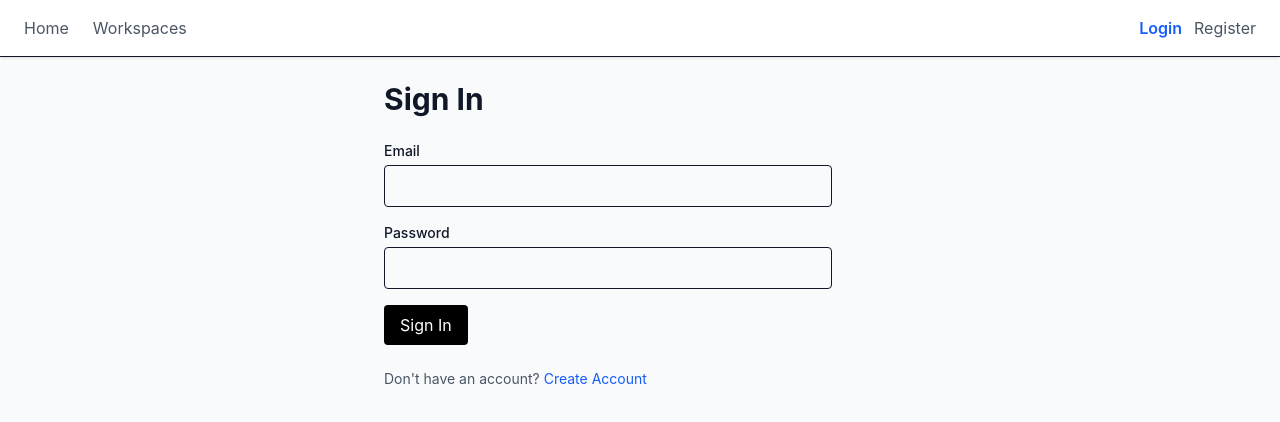
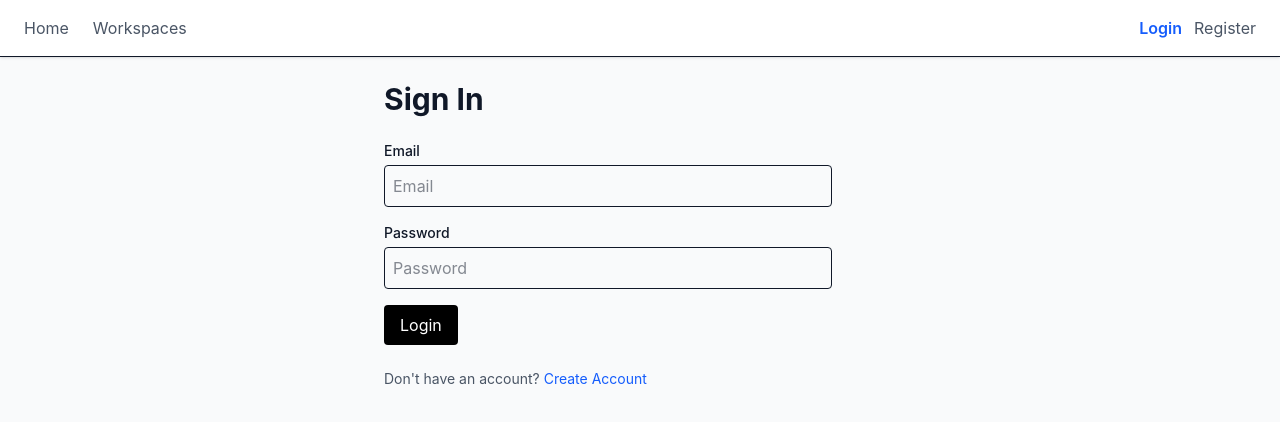
Before and after one commit to Musawer-Afzal/ai-knowledge-workspace, a React app in the folder frontend/: page /login in a window 1280 px wide. Shown: the top 422 px of the page. Built offline with nearby package versions, Linux system fonts and the light colour scheme; the HTML template or start-up script is replaced by a standard one.

Commit message:
Added placeholder for playwright tests

```diff
--- a/frontend/src/components/auth/LoginForm.jsx
+++ b/frontend/src/components/auth/LoginForm.jsx
@@ -43,7 +43,7 @@ export default function LoginForm({ onLogin }) {
                 </label>
 
                 <input
-                    id="email"
+                    placeholder="Email"
                     type="email"
                     {...register("email")}
                     className="mt-1 w-full rounded border p-2 focus:ring-2 focus:ring-blue-500"
@@ -65,7 +65,7 @@ export default function LoginForm({ onLogin }) {
                 </label>
 
                 <input
-                    id="password"
+                    placeholder="Password"
                     type="password"
                     {...register("password")}
                     className="mt-1 w-full rounded border p-2 focus:ring-2 focus:ring-blue-500"
@@ -83,7 +83,7 @@ export default function LoginForm({ onLogin }) {
                 disabled={isSubmitting}
                 className="rounded bg-black px-4 py-2 text-white disabled:opacity-50"
             >
-                {isSubmitting ? "Signing In..." : "Sign In"}
+                {isSubmitting ? "Logging In..." : "Login"}
             </button>
         </form>
     );
--- a/frontend/src/components/workspace/NewWorkspaceForm.jsx
+++ b/frontend/src/components/workspace/NewWorkspaceForm.jsx
@@ -33,9 +33,9 @@ async function submit(values) {
     return (
         <form onSubmit={handleSubmit(submit)} className="space-y-3" noValidate>
             <div>
-                <label htmlFor="name" className="block text-sm font-medium">Name</label>
+                <label htmlFor="name" className="block text-sm font-medium">Workspace Name</label>
                 <input
-                id="name"
+                placeholder="Workspace Name"
                 {...register("name")}
                 aria-invalid={errors.name ? "true" : "false"}
                 className="mt-1 w-full rounded border p-2 focus:ring-2 focus:ring-blue-500"/>
@@ -48,7 +48,7 @@ async function submit(values) {
                 Description (optional)
                 </label>
                     <textarea
-                    id="description"
+                    placeholder="Description (optional)"
                     {...register("description")}
                     className="mt-1 w-full rounded border p-2 focus:ring-2 focus:ring-blue-500"
                     />
@@ -61,7 +61,7 @@ async function submit(values) {
                     disabled={isSubmitting}
                     className="rounded bg-black px-4 py-2 text-white disabled:opacity-50"
                 >
-                {isSubmitting ? "Creating…" : "Create workspace"}
+                {isSubmitting ? "Creating…" : "Create"}
             </button>
         </form>
     );
--- a/frontend/src/components/workspace/WorkspaceList.jsx
+++ b/frontend/src/components/workspace/WorkspaceList.jsx
@@ -89,16 +89,14 @@ if(status === "loading"){
     );
 }
 
-    if(workspaces.length === 0){
-        return (
-            <EmptyState
-            message = "No Workspace yet"/>
-        );
-    }
-
     return (
     <div className="space-y-6">
+
         <NewWorkspaceForm onCreate={handleCreateWorkspace} />
+
+        {workspaces.length === 0 ? (
+                <EmptyState message="No Workspace yet" />
+            ) : (
                 <div className="space-y-4">
                     {sortedWorkspaces.map(ws => (
                         <WorkspaceCard
@@ -107,6 +105,8 @@ if(status === "loading"){
                         />
                     ))}
                 </div>
+            )}
+
         </div>
     );
 }
```
Lines whose indentation alone changed are shown as unchanged.
